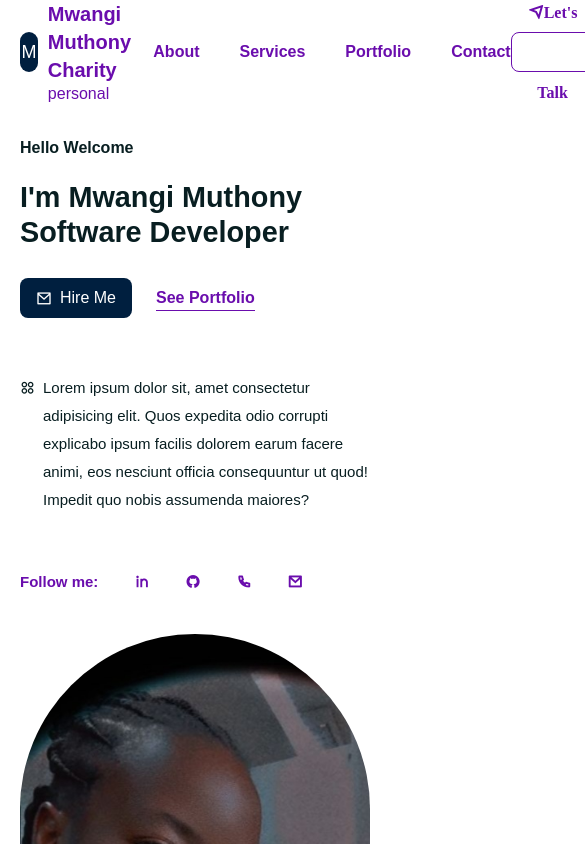
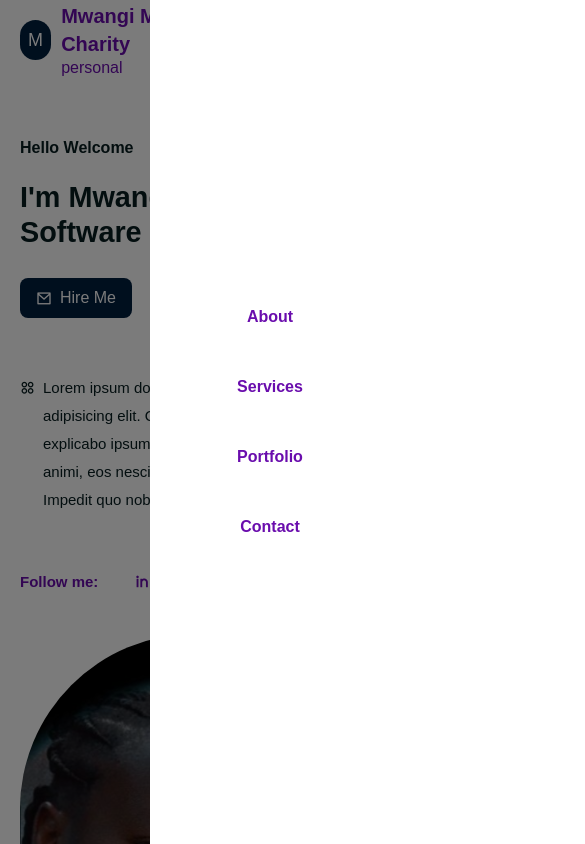
Before and after one commit to dillahmwangi/Web_portfollio, a React (Create React App) app: page / in a window 390 px wide. Shown: the top 844 px of the page, 585 px wide, since content can reach past the window. Built offline with nearby package versions, Linux system fonts and the light colour scheme.

Commit message:
media query on header

```diff
--- a/src/App.css
+++ b/src/App.css
@@ -33,3 +33,29 @@ section{
     z-index:99 ;
 
 }
+@media only screen and (max-width:768px){
+    .menu{
+        width: 100%;
+        height:100%;
+        position: fixed;
+        top: 0;
+        left: 0;
+        background: #00000084;
+        z-index: 100;
+    }
+
+    .menu ul{
+        width: 15rem;
+        height: 100%;
+        position: absolute;
+        top: 0;
+        right: 0;
+        z-index: 200;
+        background: #fff;
+        flex-direction: column;
+        line-height: 30px;
+        justify-content: center;
+
+    }
+
+}
```
